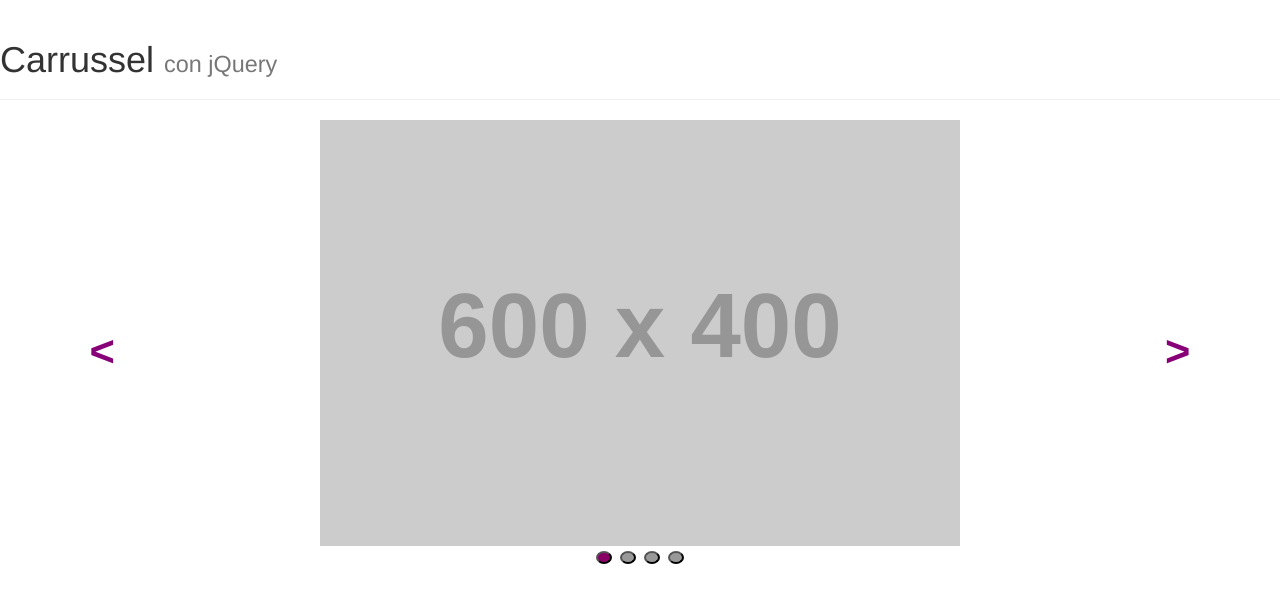
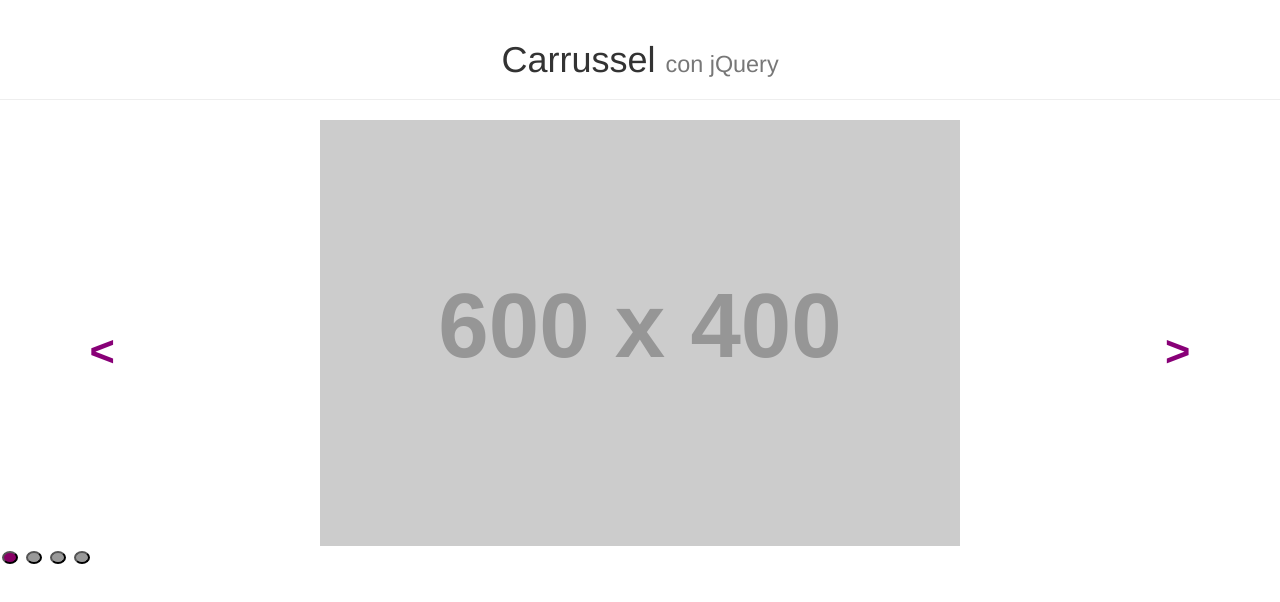
Before and after one commit to gabyLuTrejo/carrusel_jQuery, a plain HTML site: page index.html in a window 1280 px wide. Drawn offline with nearby package versions, Linux system fonts and the light colour scheme; placeholder pictures from the web are drawn by us.

Commit message:
Título centrado

```diff
--- a/assets/css/main.css
+++ b/assets/css/main.css
@@ -5,10 +5,6 @@
 
 .carrusel-contenido.activo {
   display: block;
-}
-
-.center {
-  text-align: center;
 }
 
 .w-60 {
--- a/index.html
+++ b/index.html
@@ -11,10 +11,10 @@
 	<link rel="stylesheet" type="text/css" href="assets/css/main.css">
 </head>
 <body>
-	<div class="page-header">
+	<div class="page-header text-center">
 	  <h1> Carrussel <small>con jQuery</small></h1>
 	</div>
-	<div class="carrusel center">
+	<div class="carrusel text-center">
 		<div data-slide="0" class="carrusel-contenido activo w-100">
 			<img class="w-60" src="https://dummyimage.com/600x400/585/fff" alt="imagen1">
 		</div>
```
